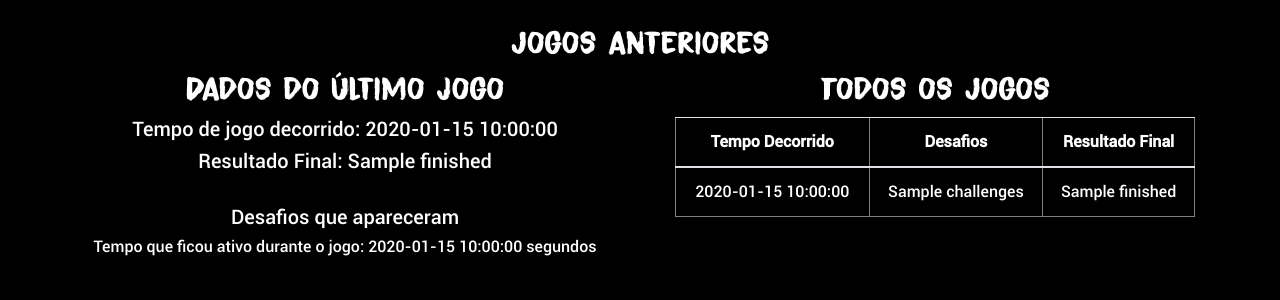
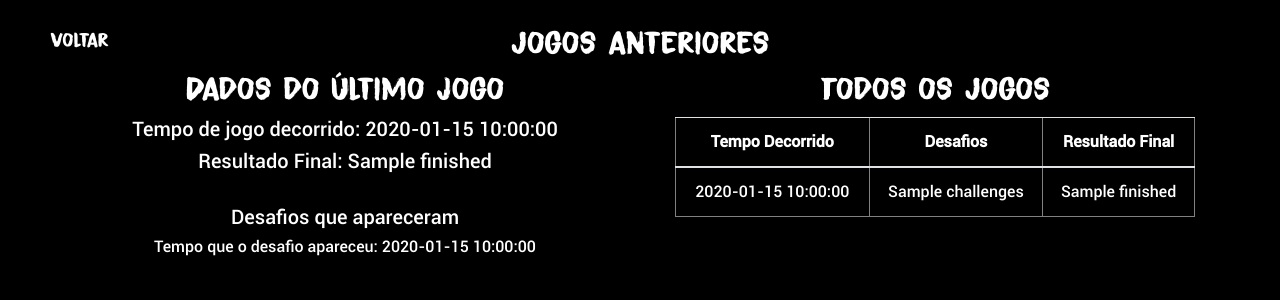
Before and after one commit to psmeireles/ENG1419-2019.1-SemTempoIrmao, a Flask app: template Micro-PaginaWeb/templates/previousGames.html in a window 1280 px wide. Shown: the top 300 px of the page. Run offline with Flask 2, Linux system fonts and the light colour scheme; the template is opened without the code that fills it: most values are stand-ins (such as "Sample title", 1, 10 or a date in 2020); some libraries are stand-ins or nearby versions.

Commit message:
Add previous games button and fixed bugs

```diff
--- a/Micro-PaginaWeb/flaskserver.py
+++ b/Micro-PaginaWeb/flaskserver.py
@@ -28,6 +28,10 @@ def history():
         seconds = str(lastResult["time"]["seconds"]).zfill(2)
         lastGame["time"] =  minutes + ':' + seconds
         lastGame["challenges"] = lastResult["challenges"]
+        for challenge in lastGame["challenges"]:
+            minutes = str(challenge["time_issued"]["minutes"]).zfill(2)
+            seconds = str(challenge["time_issued"]["seconds"]).zfill(2)
+            challenge["time_issued"] = minutes + ':' + seconds
         if(lastResult["finished"]):
             lastGame["finished"] = "Vitória"
         else:
--- a/Micro-PaginaWeb/static/javascript/functions.js
+++ b/Micro-PaginaWeb/static/javascript/functions.js
@@ -1,5 +1,4 @@
-// var numberFixedChallenge = 0;
-// var numberPeriodicChallenge = 0;
+
 var numberLifes = 3;
 var timer;
 var imageHeight = 60;
@@ -28,22 +27,22 @@ function restartChallenges()
 function createNewFixedChallenge(challengeName,wireList)
 {
 
-    wireList=wireList.map(function(wire)
-    {
-        if(wire=="1")
-        return "green" //fio 1
-        else if(wire=="2")
-            return "yellow" //fio 2
-        else if(wire=="3")
-        return "blue" //fio 3
-    })
+
     var newFixedChallenge = document.createElement("h4");
+    newFixedChallenge.style.marginLeft="20px";
 
     if(challengeName == "wires")
     {
-        arrow=document.createElement("h2");
+        wireList=wireList.map(function(wire)
+        {
+            if(wire=="1")
+            return "green" //fio 1
+            else if(wire=="2")
+                return "yellow" //fio 2
+            else if(wire=="3")
+            return "blue" //fio 3
+        })
 
-        arrow=document.createElement("div");
         randomSquare1=document.createElement("div");
         randomSquare1.classList.add("square");
         randomSquare1.style.backgroundColor = wireList[0]
@@ -69,7 +68,7 @@ function createNewFixedChallenge(challengeName,wireList)
         fixedSquare3.style.backgroundColor = "orange"
 
 
-        newFixedChallenge.innerHTML = "Coloque os fios na seguinte ordem e aperte o botão para confirmar";
+        newFixedChallenge.innerHTML = "Coloque os fios na ordem abaixo e aperte o botão para confirmar   ";
         newFixedChallenge.appendChild(document.createElement("br"));
         newFixedChallenge.appendChild(randomSquare1);
         newFixedChallenge.appendChild(fixedSquare1);
@@ -88,7 +87,7 @@ function createNewFixedChallenge(challengeName,wireList)
     {
         var challengeImage = document.createElement("img");
         var additionalImage = document.createElement("img");
-        newFixedChallenge.innerHTML = "Observe os LEDs e aperte os botões correspondentes!";
+        newFixedChallenge.innerHTML = "Observe os LEDs e aperte os botões correspondentes    ";
         challengeImage.src= "static/images/led.png";
         additionalImage.src= "static/images/button.png";
         challengeImage.height = imageHeight;
@@ -99,6 +98,7 @@ function createNewFixedChallenge(challengeName,wireList)
         newFixedChallenge.appendChild(additionalImage);
 
     }
+
     newFixedChallenge.style.fontSize="20px";
     newFixedChallenge.style.fontFamily="Roboto";
 
@@ -110,19 +110,20 @@ function createNewPeriodicChallenge(challengeName,params)
 {
 
     var newPeriodicChallenge = document.createElement("h4");
+    newPeriodicChallenge.style.marginRight="80px";
     var challengeImage = document.createElement("img");
     var additionalImage = document.createElement("img");
     var hasAdditionalImage = false;
     if(challengeName == "distance")
     {
-        newPeriodicChallenge.innerHTML = "Use o sensor de distância para ficar entre " + params[0]+ " e " + params[1]+ " por " +params[2] +" segundos!";
+        newPeriodicChallenge.innerHTML = "Mantenha a distância entre " + params[0]+ " e " + params[1]+ " por " +params[2] +" segundos   ";
         challengeImage.src= "static/images/distance.png";
         additionalImage.src= "static/images/hand.png";
         hasAdditionalImage = true;
     }
     else if(challengeName == "light")
     {
-        newPeriodicChallenge.innerHTML = `Use o sensor de luz para ficar entre ${params[0]} e ${params[1]} por ${params[2]} segundos!`;
+        newPeriodicChallenge.innerHTML = `Mantenha a luz entre ${params[0]} e ${params[1]} por ${params[2]} segundos      `;
         challengeImage.src= "static/images/lightSensor.png";
         additionalImage.src= "static/images/hand.png";
         hasAdditionalImage = true;
@@ -130,7 +131,7 @@ function createNewPeriodicChallenge(challengeName,params)
     }
     else if(challengeName == "countdown")
     {
-        newPeriodicChallenge.innerHTML = "Pressione o botão na tela a cada " + params[0]+ " segundos por " + params[1] +" segundos";
+        newPeriodicChallenge.innerHTML = "Pressione o botão a cada " + params[0]+ " segundos por " + params[1] +" segundos      ";
         challengeImage.src= "static/images/tft.png";
 
     }
@@ -143,6 +144,7 @@ function createNewPeriodicChallenge(challengeName,params)
     newPeriodicChallenge.appendChild(challengeImage);
     if(hasAdditionalImage)
         newPeriodicChallenge.appendChild(additionalImage);
+
     newPeriodicChallenge.id=challengeName;
     document.getElementById("periodicChallenges").appendChild(newPeriodicChallenge);
 }
@@ -223,22 +225,22 @@ function gameOver(hasWon)
     var sound;
     var promise;
     var endMessage = document.getElementById("hearts");
+    endMessage.style.fontFamily="Game";
     if(!hasWon)
     {
         sound = document.getElementById("defeat");
-        endMessage.style.fontFamily="Game";
         endMessage.innerHTML= "Você perdeu! Aperte o botão para jogar outra vez";
         endMessage.style.color="red";
-        promise = sound.play();
 	}
     else if(hasWon)
     {
         sound = document.getElementById("victory");
-        endMessage.style.fontFamily="Game";
         endMessage.style.color="green";
         endMessage.innerHTML= "Você ganhou! Aperte o botão para jogar outra vez";
-        promise = sound.play();
+
     }
+    sound.autoplay = true;
+    promise = sound.play();
     if (promise !== undefined) {
         promise.then(_ => {
             // Autoplay started!
@@ -258,3 +260,13 @@ function challengeCleared(challengeName)
             clearedChallenge.parentNode.removeChild(clearedChallenge);
         },3000);
 }
+
+function changeButtonColor(state,elementId)
+{
+    var button = document.getElementById(elementId);
+    if(state == true)
+        button.style.color="green";
+    else
+        button.style.color="white";
+
+}
--- a/Micro-PaginaWeb/static/styles/mystyle.css
+++ b/Micro-PaginaWeb/static/styles/mystyle.css
@@ -38,3 +38,27 @@ h3,h4
   width: 30px;
   display: inline-block
 }
+
+.button
+{
+
+  color: white;
+  position: absolute;
+  font-family: Game
+}
+
+#previousGames
+{
+  text-decoration:none;
+  font-size:40px;
+  top:110px;
+  left:75px
+}
+
+#back
+{
+  text-decoration:none;
+  font-size:20px;
+  top:25px;
+  left: 50px
+}
--- a/Micro-PaginaWeb/templates/previousGames.html
+++ b/Micro-PaginaWeb/templates/previousGames.html
@@ -11,6 +11,8 @@
 	</head>
 
 	<body style="background-color: black;color: white ;font-family:Roboto;text-align: center;">
+		<a id ="back" href="/" class ="button"
+		onmouseover="changeButtonColor(true,'back')" onmouseout="changeButtonColor(false,'back')">Voltar</a>
 		<br>
 		<h2  style=" font-family: 'Game'">Jogos anteriores</h2>
 		<div class="container">
@@ -48,7 +50,7 @@
 							<h6> Duração: {{ challenge.params[1] }} segundos </h6>
 
 						{% endif %}
-						<h6> Tempo que ficou ativo durante o jogo: {{ challenge.time_issued }} segundos </h6>
+						<h6> Tempo que o desafio apareceu: {{ challenge.time_issued }} </h6>
 						{% if challenge.completed == True %}
 							<h6> Status do desafio: Completo </h6> <br>
 						{% elif challenge.completed == False %}
@@ -90,6 +92,7 @@
 					<script src="https://code.jquery.com/jquery-3.3.1.slim.min.js" integrity="sha384-q8i/X+965DzO0rT7abK41JStQIAqVgRVzpbzo5smXKp4YfRvH+8abtTE1Pi6jizo" crossorigin="anonymous"></script>
 					<script src="https://cdnjs.cloudflare.com/ajax/libs/popper.js/1.14.7/umd/popper.min.js" integrity="sha384-UO2eT0CpHqdSJQ6hJty5KVphtPhzWj9WO1clHTMGa3JDZwrnQq4sF86dIHNDz0W1" crossorigin="anonymous"></script>
 					<script src="https://stackpath.bootstrapcdn.com/bootstrap/4.3.1/js/bootstrap.min.js" integrity="sha384-JjSmVgyd0p3pXB1rRibZUAYoIIy6OrQ6VrjIEaFf/nJGzIxFDsf4x0xIM+B07jRM" crossorigin="anonymous"></script>
+					<script type="text/javascript" src="static/javascript/functions.js"></script>
 		</footer>
 
 	</body>
```
Also changed, not shown: Micro-PaginaWeb/databaseTest.py (+25 -10 lines), Micro-PaginaWeb/templates/jogo.html (+6 -4 lines), Micro-PaginaWeb/testePoste.py (+4 -4 lines).
